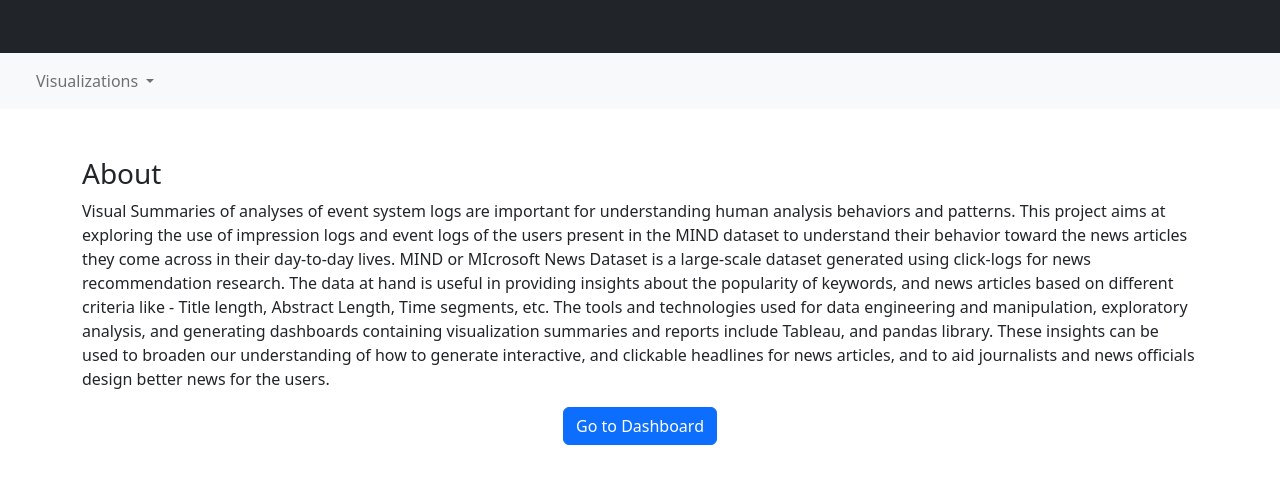
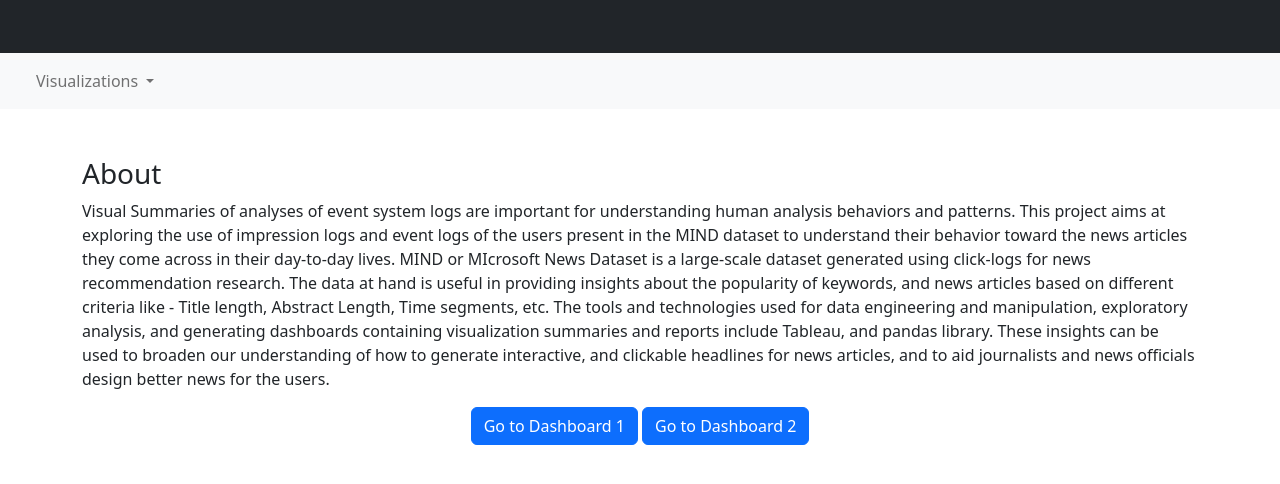
Before and after one commit to singh-mansi/mindvisual.github.io, a plain HTML site: page index.html in a window 1280 px wide. Shown: the part 126-610 px from the top of the page. Drawn offline with nearby package versions, Linux system fonts and the light colour scheme.

Commit message:
Update index.html

```diff
--- a/index.html
+++ b/index.html
@@ -73,7 +73,8 @@
   </div>
   <div class="col text-center">
 
-  <a href="dash1.html" class="btn btn-primary" tabindex="-1" role="button" aria-disabled="true">Go to Dashboard</a>
+  <a href="dash1.html" class="btn btn-primary" tabindex="-1" role="button" aria-disabled="true">Go to Dashboard 1</a>
+  <a href="dash2.html" class="btn btn-primary" tabindex="-1" role="button" aria-disabled="true">Go to Dashboard 2</a>
 
 </div>
   </body>
```
